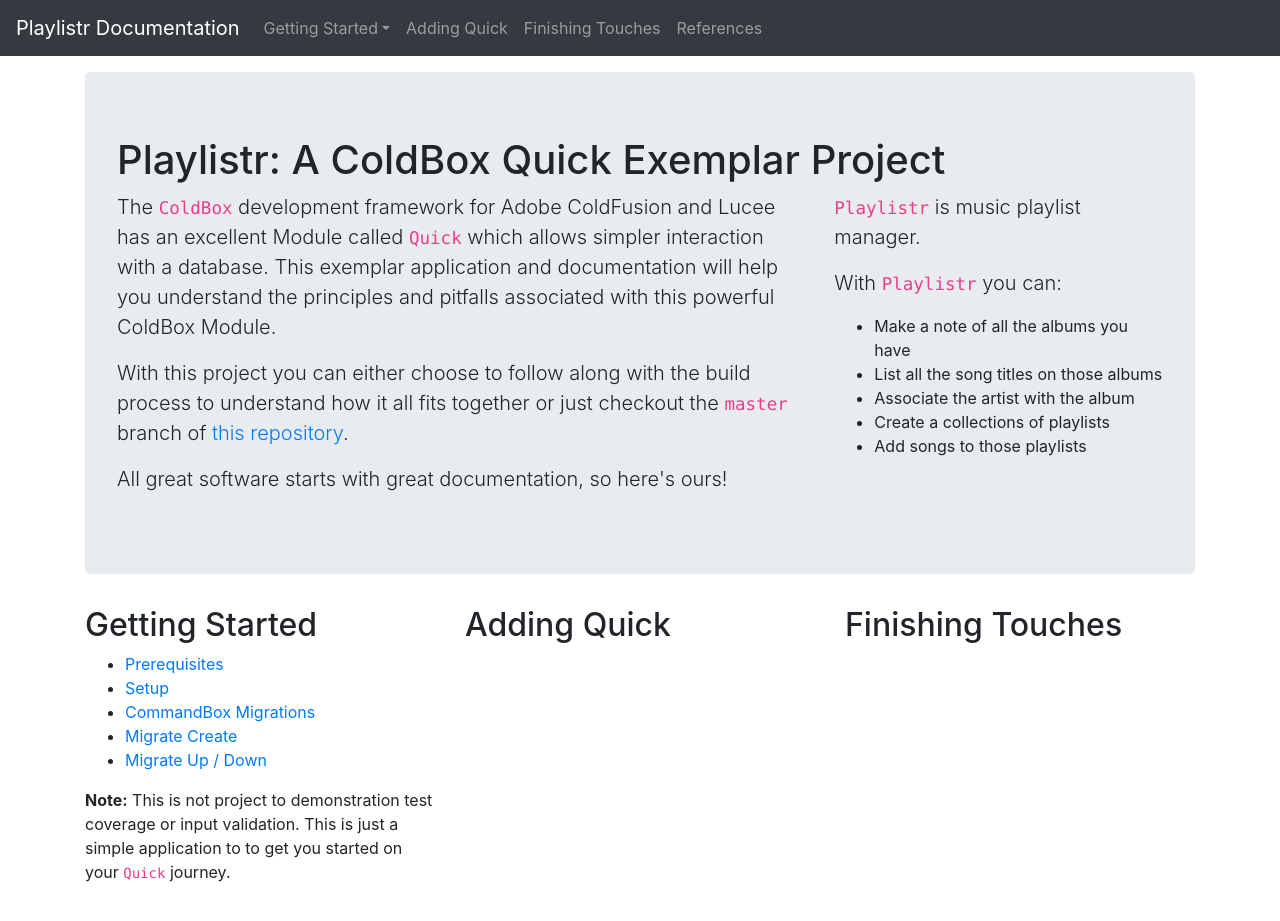
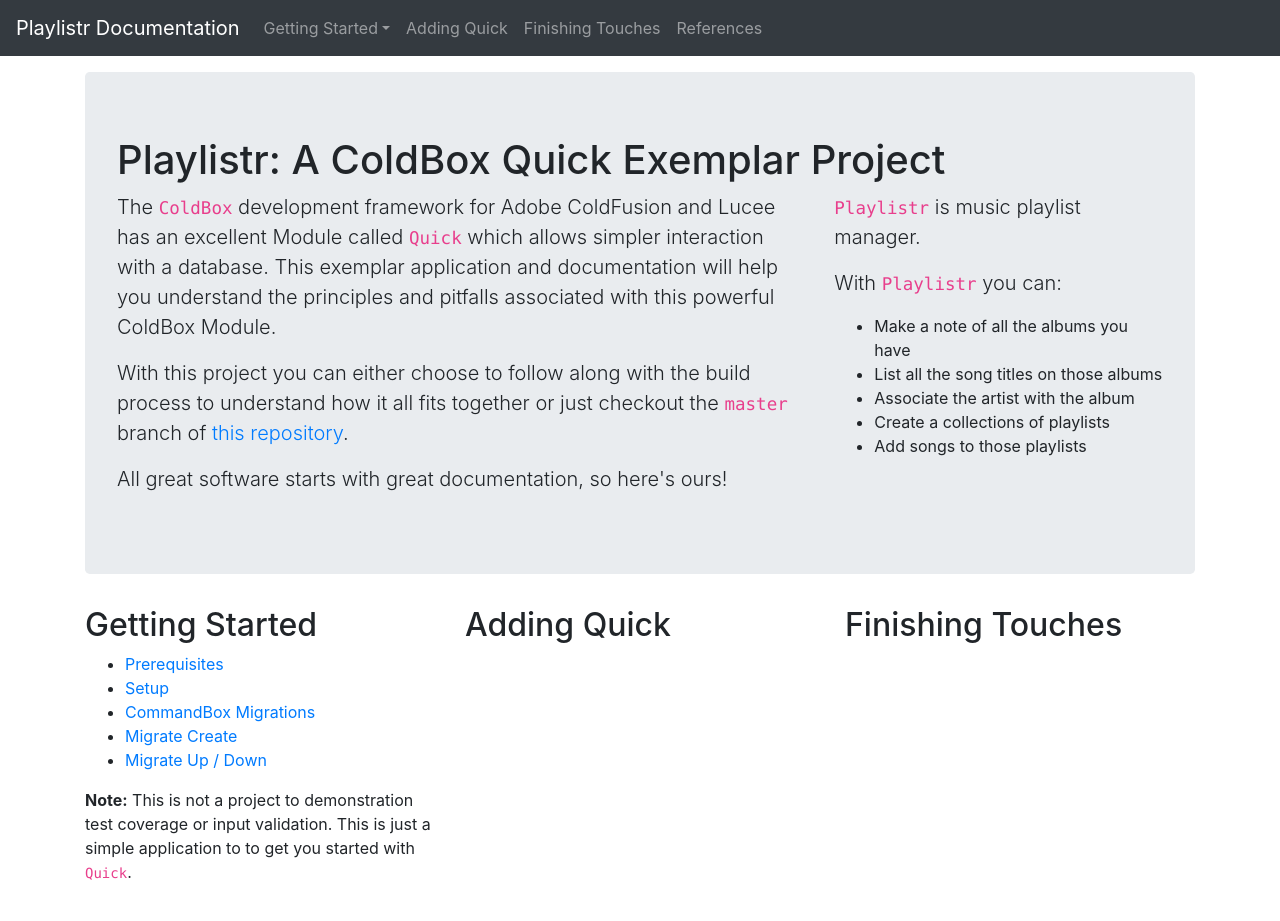
Before and after one commit to richardherbert/playlistr, a Jekyll site: the page built from index.html, in a window 1280 px wide and 1200 px high. Shown: the top 921 px of the window. Built offline with Jekyll 4.4.1, drawn with Linux system fonts in a browser that asks for light colours; nearby versions of some CDN libraries.

Commit message:
Layout and copy changes

```diff
--- a/index.html
+++ b/index.html
@@ -5,14 +5,14 @@
 	<h1>Playlistr: A ColdBox Quick Exemplar Project</h1>
 
 	<div class="row">
-		<div class="col-8">
+		<div class="col col-12 col-md-6 col-lg-8">
 			<p class="lead">The <code>ColdBox</code> development framework for Adobe ColdFusion and Lucee has an excellent Module called <code>Quick</code> which allows simpler interaction with a database. This exemplar application and documentation will help you understand the principles and pitfalls associated with this powerful ColdBox Module.</p>
 
 			<p class="lead">With this project you can either choose to follow along with the build process to understand how it all fits together or just checkout the <code>master</code> branch of <a href="https://github.com/richardherbert/playlistr">this repository</a>.</p>
 
 			<p class="lead">All great software starts with great documentation, so here's ours!</p>
 		</div>
-		<div class="col-4">
+		<div class="col">
 			<p class="lead"><code>Playlistr</code> is music playlist manager.</p>
 			<p class="lead">With <code>Playlistr</code> you can:</p>
 			<ul>
@@ -38,7 +38,7 @@
 			<li><a href="getting-started/migrate-up-down.html">Migrate Up / Down</a></li>
 		</ul>
 
-		<p><strong>Note:</strong> This is not project to demonstration test coverage or input validation. This is just a simple application to to get you started on your <code>Quick</code> journey.</p>
+		<p><strong>Note:</strong> This is not a project to demonstration test coverage or input validation. This is just a simple application to to get you started with <code>Quick</code>.</p>
 	</div>
 
 	<div class="col">
```
